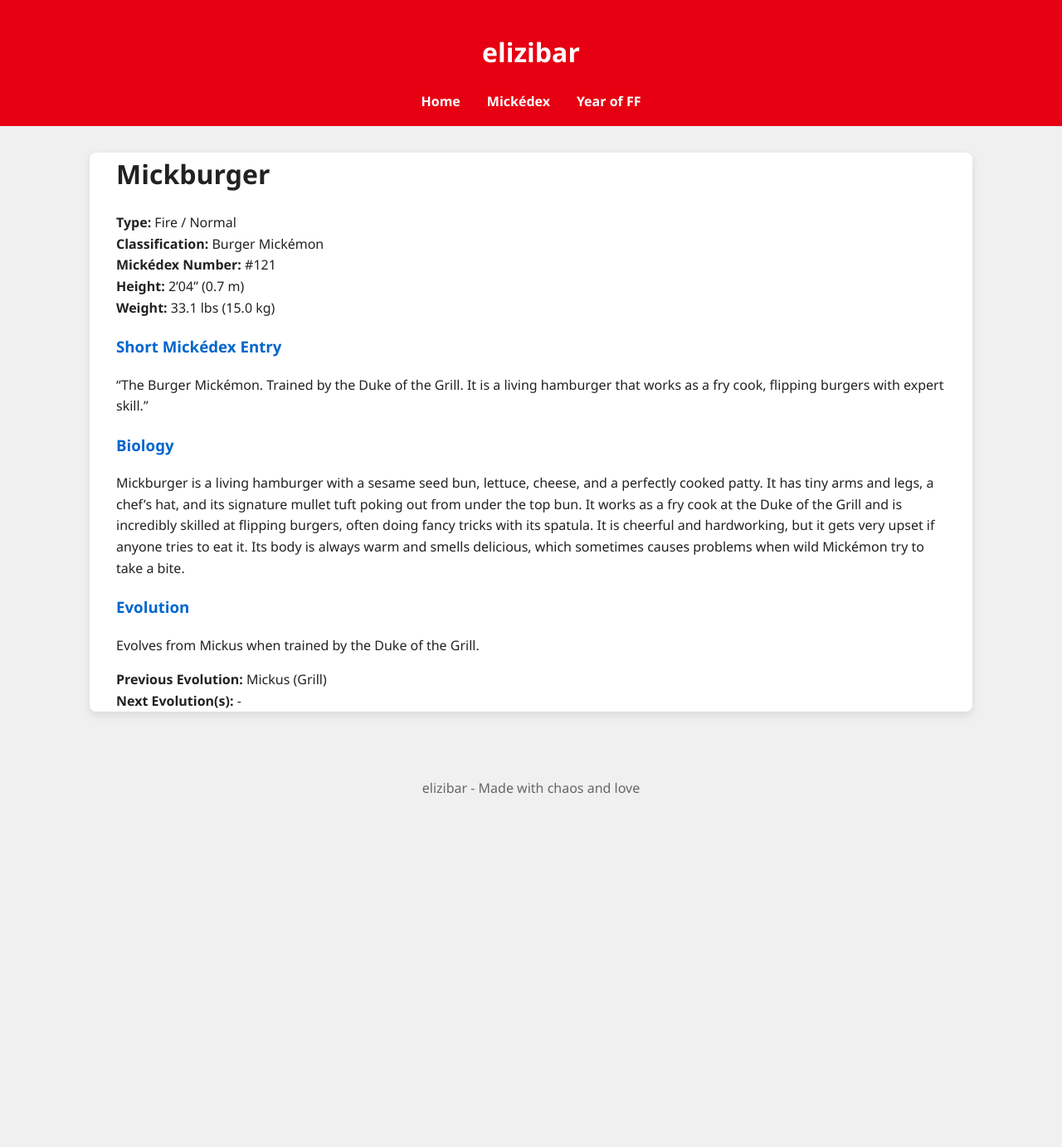
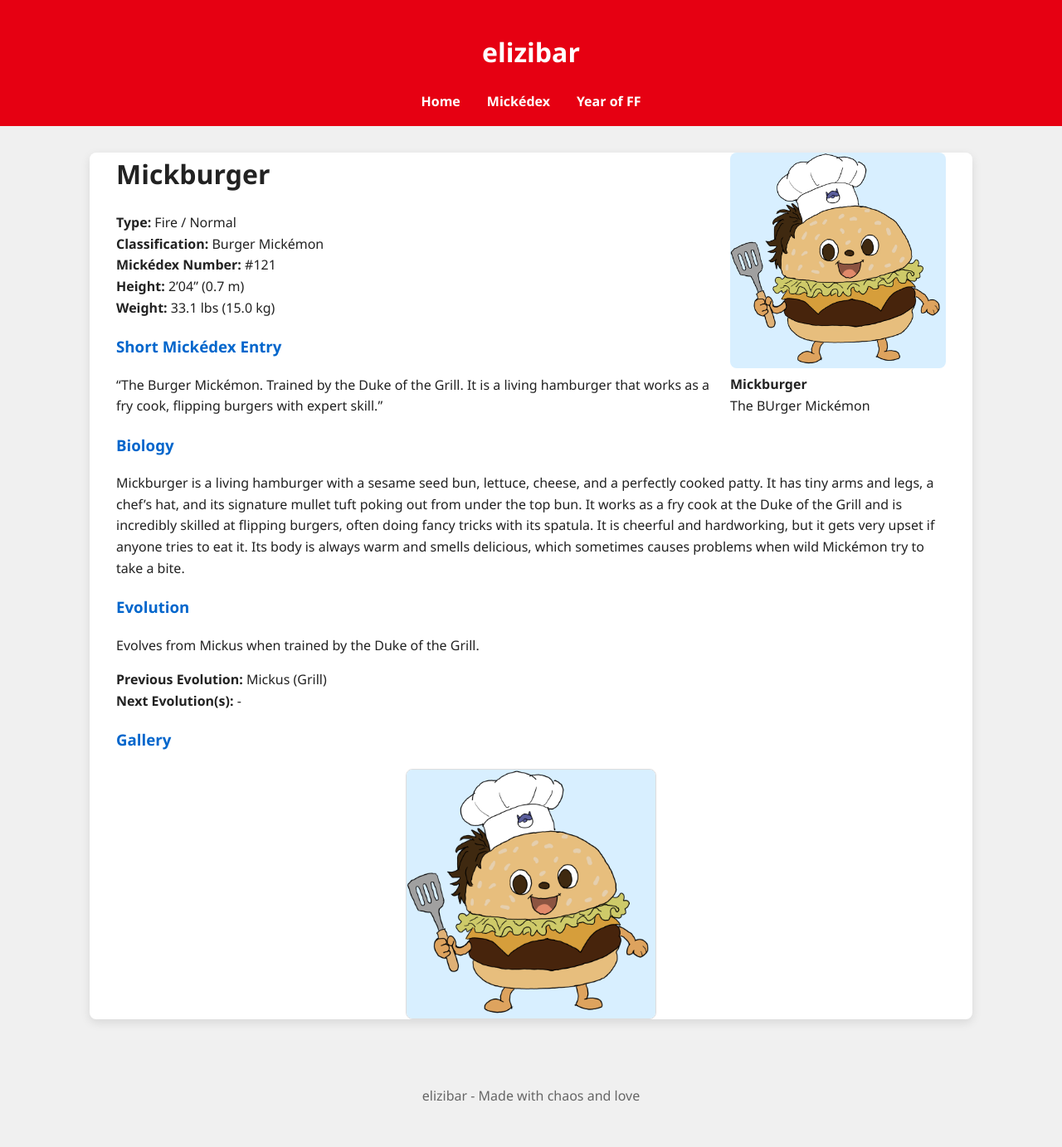
Before and after one commit to elizibar/elizibar.github.io, a Jekyll site: the page built from mickedex/grill/mickburger.md, in a window 1280 px wide. Shown: the whole page at 83% size. Built offline with Jekyll 4.4.1, drawn with Linux system fonts in a browser that asks for light colours; before the commit the page ends 1012 px from its top, so only the background shows below that.

Commit message:
mickburger

```diff
--- a/mickedex/grill/mickburger.md
+++ b/mickedex/grill/mickburger.md
@@ -4,6 +4,10 @@
 permalink: /mickedex/mickburger/
 ---
 
+<figure style="float: right; margin: 0 0 20px 20px; width: 260px;">
+  <img src="/assets/images/mickburger.png" alt="Mickburger" style="width: 100%; border-radius: 8px;">
+  <figcaption><strong>Mickburger</strong><br>The BUrger Mickémon</figcaption>
+</figure>
 # Mickburger
 
 **Type:** Fire / Normal
@@ -23,3 +27,6 @@
 
 **Previous Evolution:** Mickus (Grill)
 **Next Evolution(s):** -
+
+### Gallery
+![Mickburger](/assets/images/mickburger.png){:width="30%" style="display: block; margin: 20px auto; border: 1px solid #ddd; border-radius: 8px;"}
```
Also changed, not shown: assets/images/mickburger.png (added).
